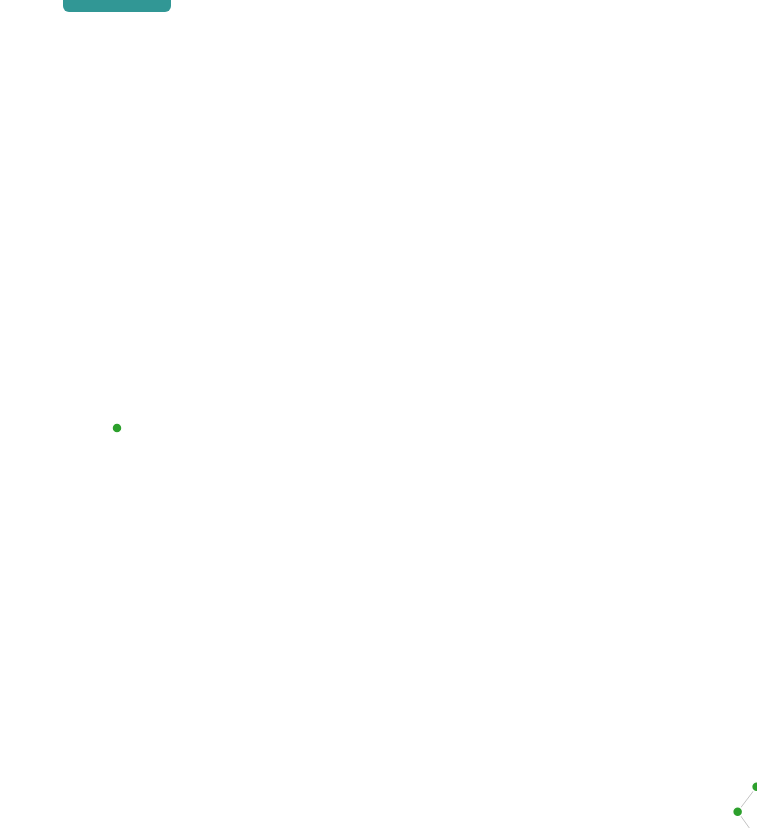
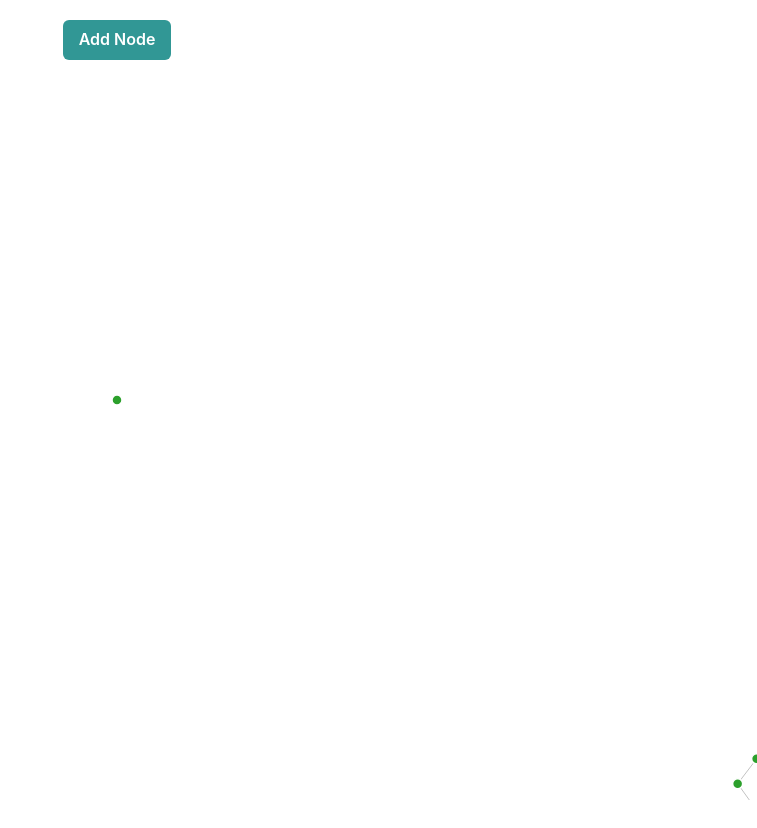
Before and after one commit to Aldian1/empty-project-generator, a React (Vite) app: page / in a window 1280 px wide. Shown: the whole page, without its empty margins (523-1280 px from the left). After the commit the page ends 800 px from the top, so only its background shows below. Built offline with nearby package versions, Linux system fonts and the light colour scheme.

Commit message:
Positioned the "Add Node" button absolutely at the top of the page, layered above the D3 component.

```diff
--- a/src/pages/Index.jsx
+++ b/src/pages/Index.jsx
@@ -1,4 +1,4 @@
-import { Button, Container, VStack } from "@chakra-ui/react";
+import { Box, Button, Container, VStack } from "@chakra-ui/react";
 import { useState } from "react";
 
 import D3Chart from "../components/D3Chart";
@@ -34,10 +34,13 @@ const Index = () => {
   };
 
   return (
-    <Container centerContent maxW="container.md" height="100vh" display="flex" flexDirection="column" justifyContent="center" alignItems="center">
+    <Container centerContent maxW="container.md" height="100vh" display="flex" flexDirection="column" justifyContent="center" alignItems="center" position="relative">
+      <Box position="absolute" top="20px" zIndex="1">
+        <Button onClick={addNode} colorScheme="teal" size="md">Add Node</Button>
+      </Box>
       <VStack spacing={4}>
 
-        <Button onClick={addNode} colorScheme="teal" size="md">Add Node</Button>
+
         <D3Chart data={chartData} />
       </VStack>
     </Container>
```
